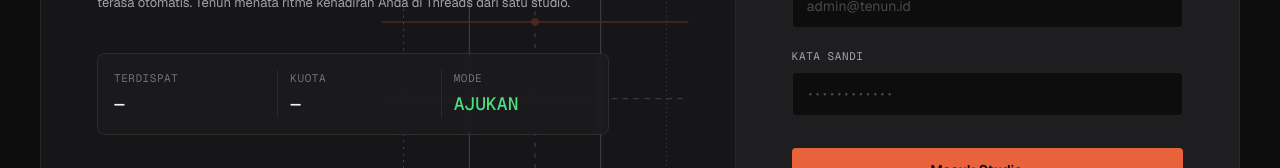
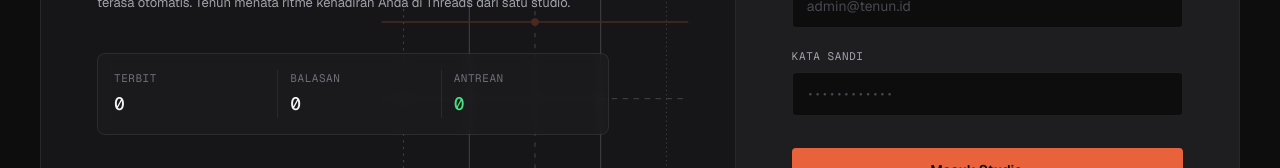
Before and after one commit to jaim24/Tenun, a Next.js app: page /login in a window 1280 px wide. Shown: the part 378-546 px from the top of the page. Built offline with nearby package versions, Linux system fonts and the light colour scheme; no server answers; the database is empty.

Commit message:
ui: statistik login pakai data real (ganti placeholder)

```diff
--- a/src/app/login/page.tsx
+++ b/src/app/login/page.tsx
@@ -1,5 +1,6 @@
 import { redirect } from "next/navigation";
 import { getSessionUser } from "@/lib/auth";
+import { prisma } from "@/lib/db";
 import { LogoMark, MotifLines } from "@/components/decor";
 import LoginForm from "./login-form";
 
@@ -14,6 +15,13 @@ export default async function LoginPage({
   if (user) redirect("/app");
 
   const { next } = await searchParams;
+
+  // Statistik real (agregat, aman ditampilkan publik)
+  const [publishedCount, sentReplies, pendingDrafts] = await Promise.all([
+    prisma.threadPost.count({ where: { status: "PUBLISHED" } }),
+    prisma.replyLog.count({ where: { result: "SENT" } }),
+    prisma.replyDraft.count({ where: { status: "PENDING" } }),
+  ]);
 
   return (
     <main className="w-full min-h-screen bg-umbra-canvas flex flex-col justify-center items-center p-4 sm:p-6 lg:p-10">
@@ -57,26 +65,26 @@ export default async function LoginPage({
             <div className="grid grid-cols-3 gap-3 p-4 rounded-lg bg-ash-rise/50 border border-hairline backdrop-blur-sm max-w-lg">
               <div>
                 <span className="font-mono text-[10px] sm:text-[11px] text-dim-veil block uppercase tracking-wider">
-                  Terdispat
+                  Terbit
                 </span>
                 <span className="font-mono text-base sm:text-lg font-medium text-foam-ink mt-0.5 block">
-                  —
+                  {publishedCount}
                 </span>
               </div>
               <div className="border-l border-hairline pl-3">
                 <span className="font-mono text-[10px] sm:text-[11px] text-dim-veil block uppercase tracking-wider">
-                  Kuota
+                  Balasan
                 </span>
                 <span className="font-mono text-base sm:text-lg font-medium text-foam-ink mt-0.5 block">
-                  —
+                  {sentReplies}
                 </span>
               </div>
               <div className="border-l border-hairline pl-3">
                 <span className="font-mono text-[10px] sm:text-[11px] text-dim-veil block uppercase tracking-wider">
-                  Mode
+                  Antrean
                 </span>
                 <span className="font-mono text-base sm:text-lg font-medium text-healthy-lime mt-0.5 block">
-                  AJUKAN
+                  {pendingDrafts}
                 </span>
               </div>
             </div>
```
